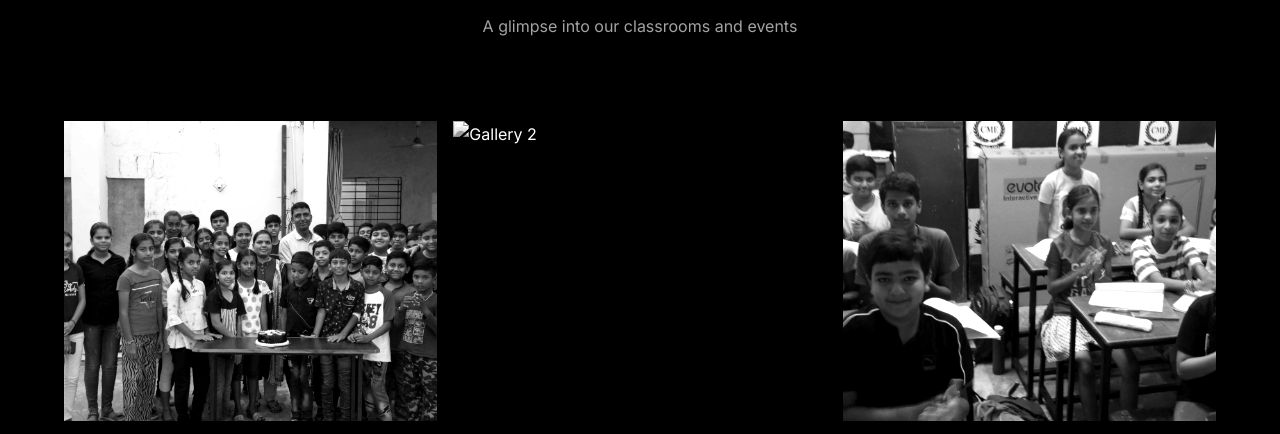
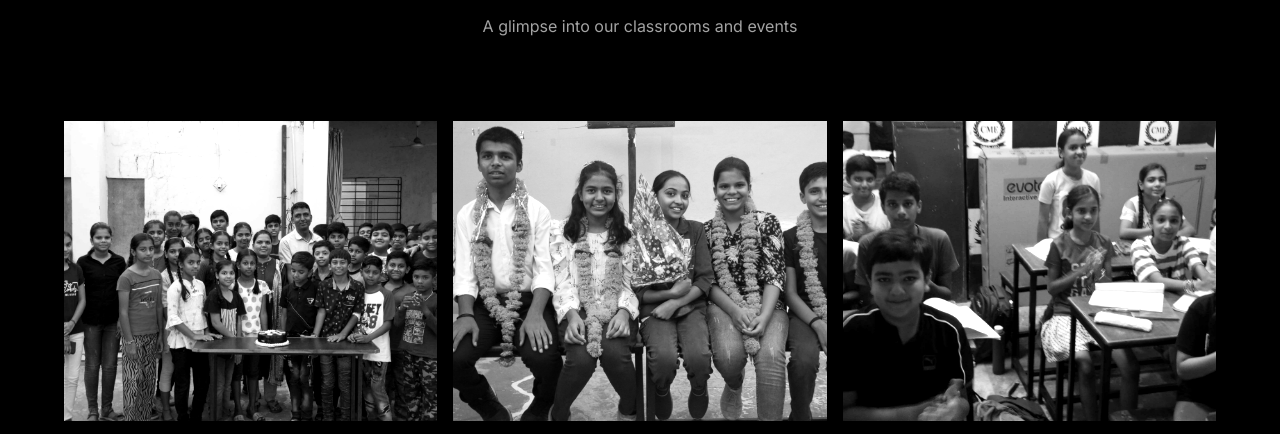
Before and after one commit to tanishqray65617/cme-website-test, a plain HTML site: page index.html in a window 1280 px wide. Shown: the part 2706-3140 px from the top of the page. Drawn offline with Linux system fonts and the light colour scheme; grey boxes are pictures that could not be loaded.

Commit message:
Update index.html

```diff
--- a/index.html
+++ b/index.html
@@ -152,7 +152,7 @@
 
         <div class="gallery-grid">
           <img src="./images/img1.jpg" alt="Gallery 1" class="gallery-img">
-          <img src="./images/bday2.jpg" alt="Gallery 2" class="gallery-img">
+          <img src="./images/cme-hero.jpg" alt="Gallery 2" class="gallery-img">
           <img src="./images/img3.jpg" alt="Gallery 3" class="gallery-img">
           <img src="./images/img4.jpg" alt="Gallery 4" class="gallery-img">
           <img src="./images/img5.jpg" alt="Gallery 5" class="gallery-img">
```
